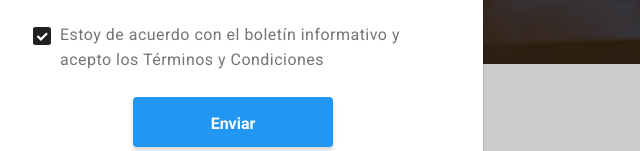
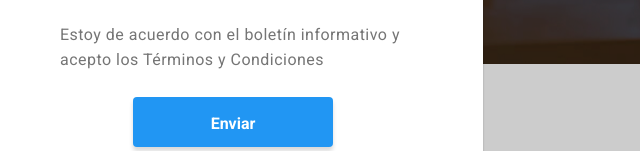
Before and after one commit to Karoll94/goit-markup-hw-06, a plain HTML site: page index.html in a window 1280 px wide. Both pictures are taken after a click on the button "Solicite Nuestro Servicio". Shown: the part 647-798 px from the top of the page, 407-1047 px from the left. Drawn offline with nearby package versions, Linux system fonts and the light colour scheme.

Commit message:
backdrop settings

```diff
--- a/css/styles.css
+++ b/css/styles.css
@@ -652,7 +652,7 @@ footer {
 
   .backdrop{
     background: rgba(0, 0, 0, 0.2);
-    position: absolute;
+    position: fixed;
     width: 100%;
     height: 100%;
     left: 0px;
--- a/index.html
+++ b/index.html
@@ -118,9 +118,9 @@
                 </div>
               </label>
               <div class="container_modal_comments">
-                <svg class="modal_svg_checked">
+                <!-- <svg class="modal_svg_checked">
                   <use href="images/SVG/icons.svg#icon-checked-modal"></use>
-                </svg>
+                </svg> -->
                 <p class="modal_label">
                   Estoy de acuerdo con el boletín informativo y acepto los
                   Términos y Condiciones
```
